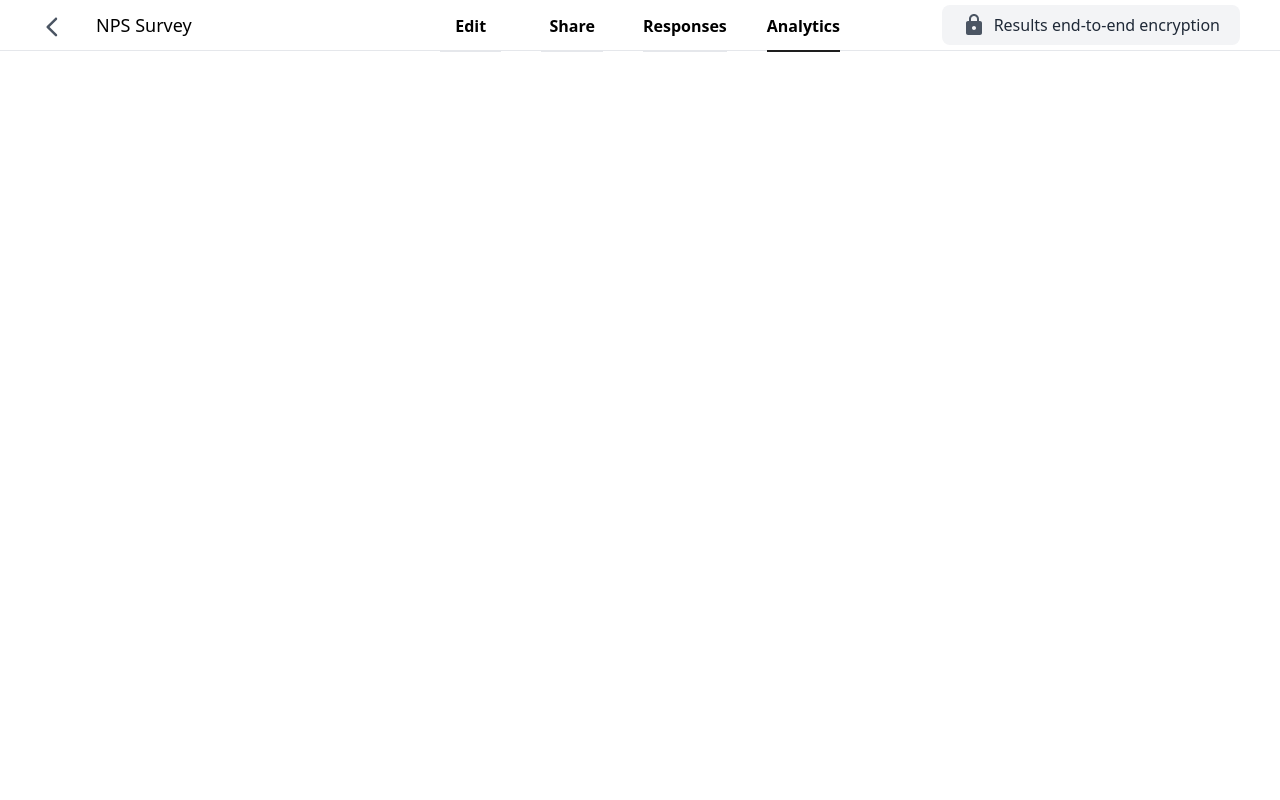
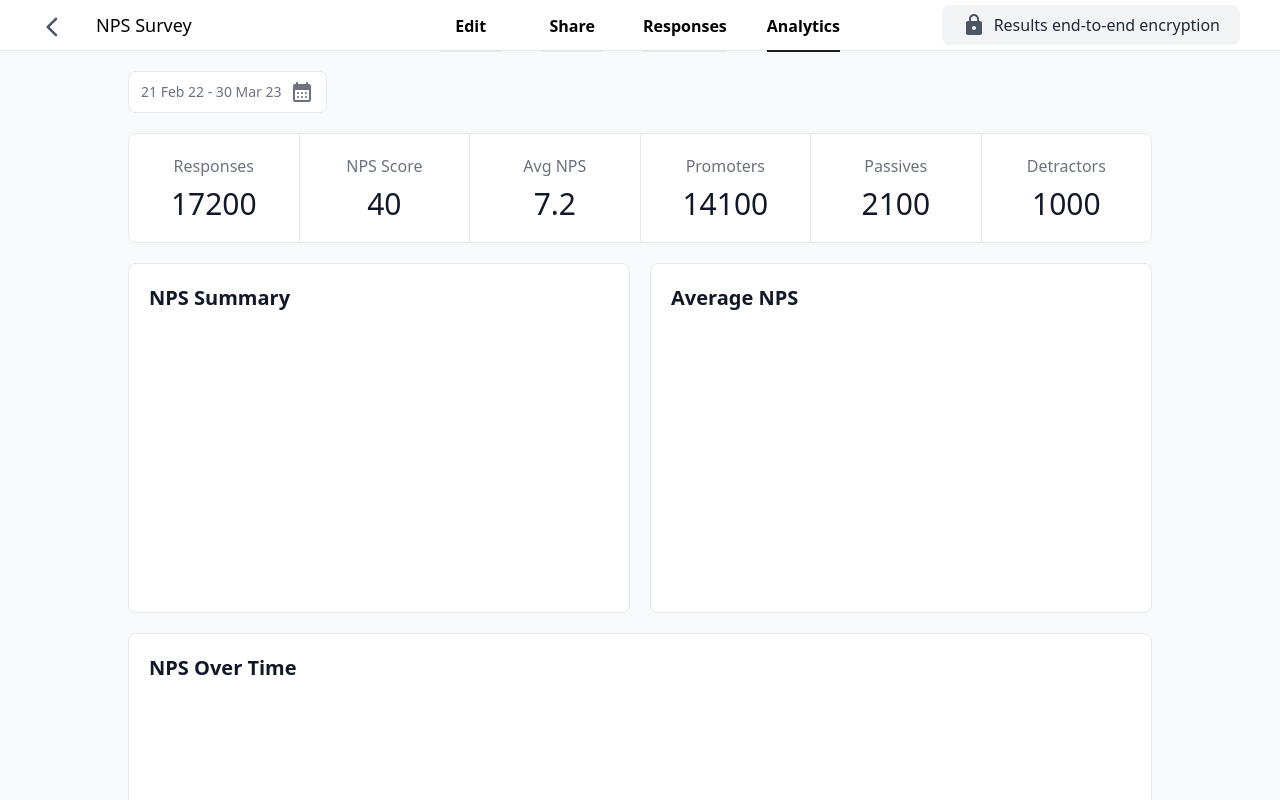
Before and after one commit to vivekEko/nlp_v2, a React (Vite) app: page /admin/analytic/123 in a window 1280 px wide. Shown: the top 800 px of the page. Built offline with nearby package versions, Linux system fonts and the light colour scheme.

Commit message:
amalytics page skeleton 1 done

```diff
--- a/package.json
+++ b/package.json
@@ -16,9 +16,11 @@
     "firebase": "^9.17.1",
     "framer-motion": "^10.0.1",
     "react": "^18.2.0",
+    "react-date-range": "^1.4.0",
     "react-dom": "^18.2.0",
     "react-loader-spinner": "^5.3.4",
     "react-router-dom": "^6.8.1",
+    "recharts": "^2.4.3",
     "typewriter-effect": "^2.19.0"
   },
   "devDependencies": {
--- a/src/main.jsx
+++ b/src/main.jsx
@@ -3,6 +3,8 @@ import ReactDOM from "react-dom/client";
 import App from "./App";
 import "./index.css";
 import { BrowserRouter as Router } from "react-router-dom";
+import "react-date-range/dist/styles.css"; // main css file
+import "react-date-range/dist/theme/default.css"; // theme css file
 
 ReactDOM.createRoot(document.getElementById("root")).render(
   <React.StrictMode>
--- a/src/pages/AdminAnalyticsPage.jsx
+++ b/src/pages/AdminAnalyticsPage.jsx
@@ -1,10 +1,27 @@
-import React from "react";
+import React, { useState } from "react";
 import { Link } from "react-router-dom";
 
 import ArrowBackIosNewRoundedIcon from "@mui/icons-material/ArrowBackIosNewRounded";
 import LockRoundedIcon from "@mui/icons-material/LockRounded";
+import { DateRangePicker } from "react-date-range";
+import { addDays } from "date-fns";
+import CalendarMonthRoundedIcon from "@mui/icons-material/CalendarMonthRounded";
+const AdminAnalyticsPage = () => {
+  const [startDate, setStartDate] = useState();
+  const [endDate, setEndDate] = useState();
+  const [calendarStatus, setCalendarStatus] = useState(false);
 
-const AdminAnalyticsPage = () => {
+  function handleSelect(ranges) {
+    setStartDate(ranges?.selection?.startDate);
+    setEndDate(ranges?.selection?.endDate);
+  }
+
+  const selectionRange = {
+    startDate: startDate,
+    endDate: endDate,
+    key: "selection",
+  };
+
   const header_data = {
     survey_name: "Survey Name",
     links_list: [
@@ -26,6 +43,41 @@ const AdminAnalyticsPage = () => {
       {
         link_name: "Analytics",
         link_path: "/admin/analytic/123",
+      },
+    ],
+  };
+
+  const pageData = {
+    cards: [
+      {
+        title: "Responses",
+        value: 17200,
+        unit: null,
+      },
+      {
+        title: "NPS Score",
+        value: 40,
+        unit: null,
+      },
+      {
+        title: "Avg NPS",
+        value: 7.2,
+        unit: null,
+      },
+      {
+        title: "Promoters",
+        value: 14100,
+        unit: null,
+      },
+      {
+        title: "Passives",
+        value: 2100,
+        unit: null,
+      },
+      {
+        title: "Detractors",
+        value: 1000,
+        unit: null,
       },
     ],
   };
@@ -65,6 +117,71 @@ const AdminAnalyticsPage = () => {
           </div>
         </div>
       </header>
+
+      <div className="bg-gray-50 ">
+        <div className="w-[80%] h-full mx-auto py-5">
+          {/* filter */}
+          <div>
+            {/* date range */}
+            <div className="relative">
+              <button
+                className="text-sm text-gray-500 flex gap-2 items-center bg-white p-2 px-3 rounded-lg w-fit border"
+                onClick={() => setCalendarStatus(!calendarStatus)}
+              >
+                <h1>21 Feb 22 - 30 Mar 23</h1>
+                <div>
+                  <CalendarMonthRoundedIcon />
+                </div>
+              </button>
+              {calendarStatus && (
+                <div className="w-fit absolute top-[110%] left-0 border rounded-lg overflow-hidden shadow-2xl">
+                  <DateRangePicker
+                    onChange={handleSelect}
+                    showSelectionPreview={true}
+                    moveRangeOnFirstSelection={false}
+                    months={1}
+                    // rangeColors={["#227638", "#e93008"]}
+                    direction="vertical"
+                    ranges={[selectionRange]}
+                  />
+                </div>
+              )}
+            </div>
+          </div>
+
+          {/* cards */}
+          <div className="bg-white rounded-lg border mt-5 flex justify-between items-center divide-x text-gray-900">
+            {pageData?.cards?.map((data, index) => {
+              return (
+                <div className="w-full flex flex-col justify-center items-center p-5 gap-2">
+                  <h2 className=" text-gray-500 ">{data?.title}</h2>
+                  <h1 className="text-3xl  ">{data?.value}</h1>
+                </div>
+              );
+            })}
+          </div>
+
+          {/* graphs */}
+          <div className=" mt-5 text-gray-900">
+            <div className="flex items-center gap-5">
+              {/* nps overall */}
+              <div className="border bg-white rounded-lg p-5 flex-1 min-h-[350px]">
+                <h1 className="text-xl font-semibold ">NPS Summary</h1>
+              </div>
+
+              {/* average nps */}
+              <div className="border bg-white rounded-lg p-5 flex-1 min-h-[350px]">
+                <h1 className="text-xl font-semibold ">Average NPS</h1>
+              </div>
+            </div>
+
+            {/* nps over time */}
+            <div className="mt-5 border bg-white rounded-lg p-5 flex-1 min-h-[350px]">
+              <h1 className="text-xl font-semibold "> NPS Over Time</h1>
+            </div>
+          </div>
+        </div>
+      </div>
     </div>
   );
 };
--- a/src/pages/AdminResponsePage.jsx
+++ b/src/pages/AdminResponsePage.jsx
@@ -67,6 +67,8 @@ const AdminResponsePage = () => {
           </div>
         </div>
       </header>
+
+      {/* main body */}
     </div>
   );
 };
```
Also changed, not shown: 1 other file (tests, documents, lock files or other folders).
